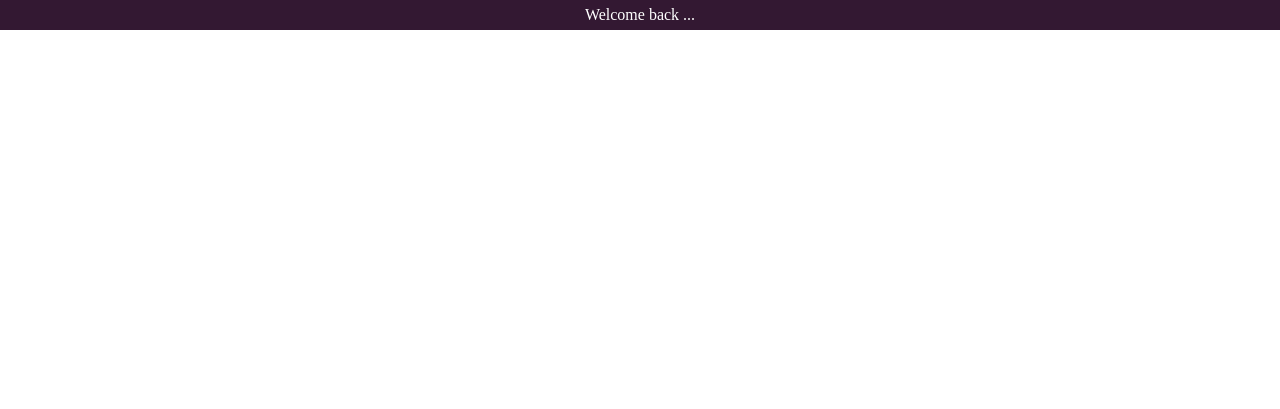
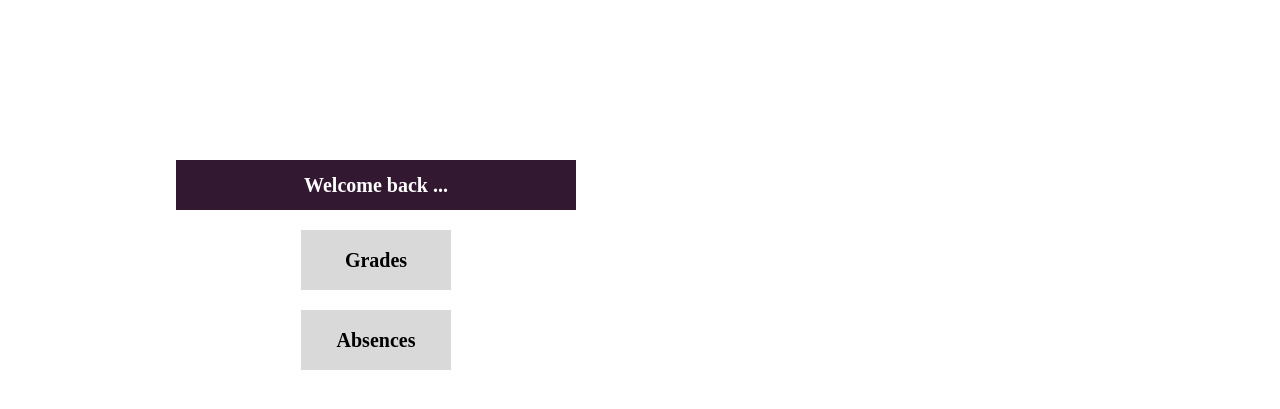
Before and after one commit to gtomkiel/GroupB-term2, a PHP site: page /Overview.php in a window 1280 px wide. Shown: the top 409 px of the page. Run offline with PHP 8.4, Linux system fonts and the light colour scheme.

Commit message:
Overview Page

```diff
--- a/app/public/Overview.php
+++ b/app/public/Overview.php
@@ -7,10 +7,20 @@
 	<meta name="viewport" content="width=device-width, initial-scale=1.0">
 	<link rel="stylesheet" type="text/css" href="styles/style.css">
 </head>
-<body id="mainContainer">
-	<div class="lenny">
+<body id="gridContainer">
+	<div class="index">
 		<div class="welcome">
-			Welcome back ...
+			<b>Welcome back ...</b>
+		</div>
+	</div>
+	<div class="secondTextBox">
+		<div class="grades">
+			<b>Grades</b>
+		</div>
+	</div>
+	<div class="firstTextBox">
+		<div class="grades">
+			<b>Absences</b>
 		</div>
 	</div>
 </body>
--- a/app/public/footer.php
+++ b/app/public/footer.php
@@ -7,7 +7,7 @@
 	<link rel="stylesheet" type="text/css" href="styles/style.css">
 	<title>Document</title>
 </head>
-<body id="mainContainer">
+<body id="gridContainer">
 	<footer>
 		<div class="contact">
 			<b>Contact</b>
--- a/app/public/styles/style.css
+++ b/app/public/styles/style.css
@@ -3,8 +3,7 @@
    padding: 0;
 }
 
-<<<<<<< HEAD
-#mainContainer{
+#gridContainer{
    grid-template-columns: repeat(6,1fr);
    display: grid;
 }
@@ -12,19 +11,42 @@
 .welcome{
 	background: #331832;
 	color: #fff;
-	height: 30px;
-	display:grid;
+	height: 50px;
+	display: grid;
 	align-items: center;
 	justify-content: center;
+	font-size: 20px
 }
 
-.lenny{
+.index{
 	grid-column: 2/3;
-	display:grid
+	display: grid;
+	margin-top: 20vh;
+	width: 400px;
 }
-=======
-#gridContainer{
-   grid-template-columns: repeat(6,1fr);
-   display: grid;
+
+.firstTextBox{
+	grid-column: 2/3;
+	display: grid;
+	justify-content: center;
+	align-items: center;
+	height: 10px;
 }
->>>>>>> a1cc5f0247cd80709dc32632b740ff5c165908ca
+
+.secondTextBox{
+	grid-column: 2/3;
+	display: grid;
+	justify-content: center;
+	align-items: center;
+	height: 100px;
+}
+
+.grades{
+	background-color: #D9D9D9;
+	width: 150px;
+	display: grid;
+	justify-content: center;
+	font-size: 20px;
+	align-items: center;
+	height: 60px;
+}
```
